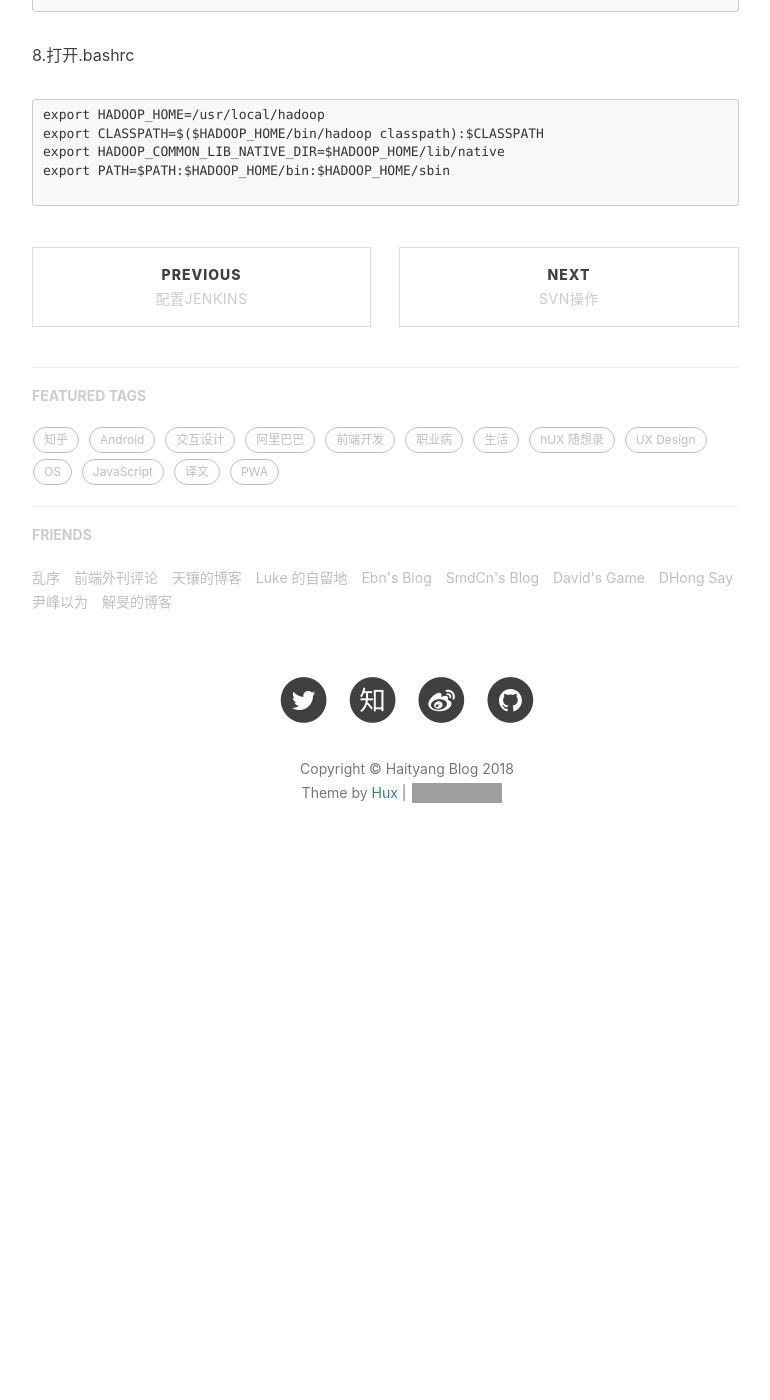
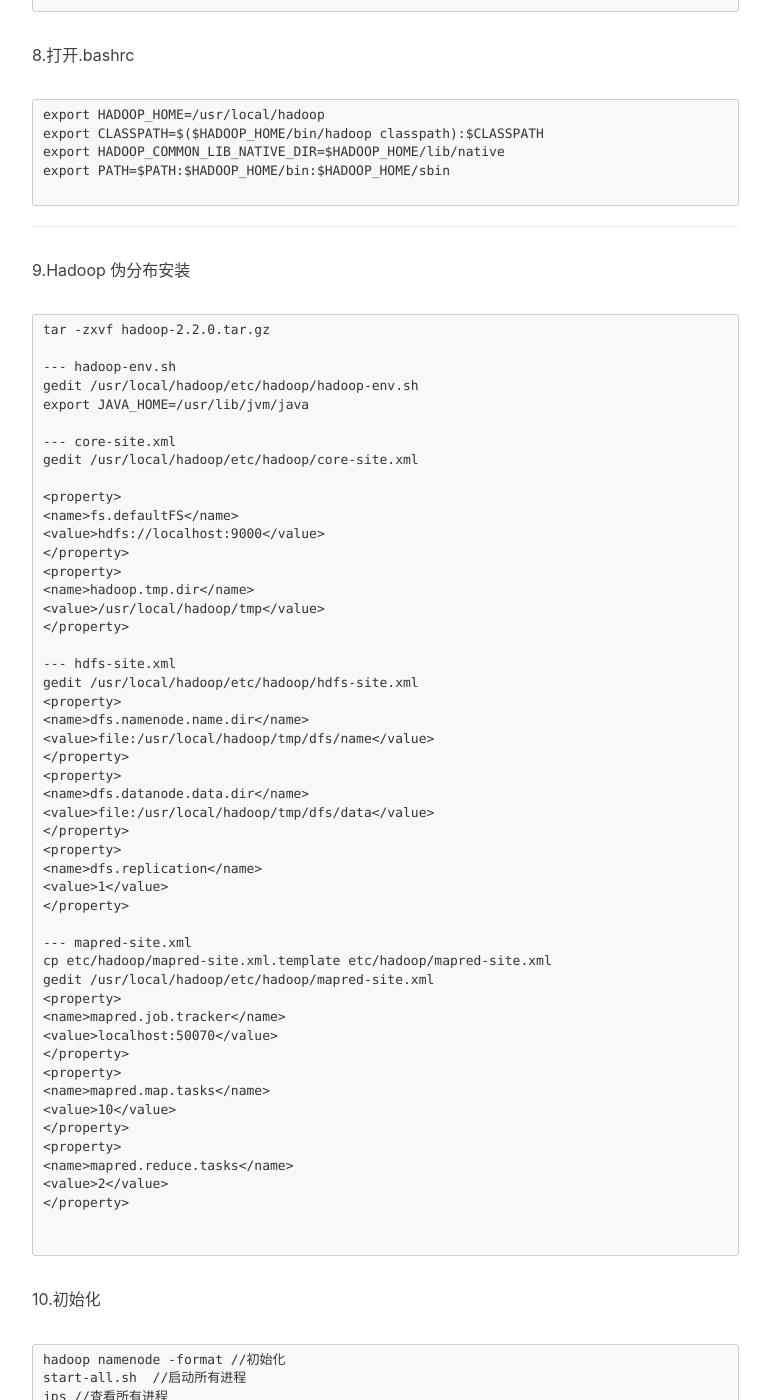
Before and after one commit to haityang/haityang.github.io, a Jekyll site: the page built from _posts/2018-10-21-配置hadoop.markdown, in a window 1280 px wide and 1400 px high, scrolled down 1613 px. Shown: the whole window, without its empty margins (233-1003 px from the left). Built offline with Jekyll 4.4.1, drawn with Linux system fonts in a browser that asks for light colours; nearby versions of some CDN libraries; our own code applies the rules of GitHub Pages for plain Markdown files; comment, search, counter and statistics services are not loaded; before the commit the page ends 2510 px from its top, so only the background shows below that; some of the changed text lies outside the part shown; grey boxes are pictures that could not be loaded.

Commit message:
增加日志

````diff
--- a/_posts/2018-10-21-配置hadoop.markdown
+++ b/_posts/2018-10-21-配置hadoop.markdown
@@ -71,3 +71,82 @@ export HADOOP_COMMON_LIB_NATIVE_DIR=$HADOOP_HOME/lib/native
 export PATH=$PATH:$HADOOP_HOME/bin:$HADOOP_HOME/sbin
 
 ```
+
+----
+
+9.Hadoop 伪分布安装
+
+
+```
+tar -zxvf hadoop-2.2.0.tar.gz
+
+--- hadoop-env.sh
+gedit /usr/local/hadoop/etc/hadoop/hadoop-env.sh
+export JAVA_HOME=/usr/lib/jvm/java
+
+--- core-site.xml
+gedit /usr/local/hadoop/etc/hadoop/core-site.xml
+
+<property>
+<name>fs.defaultFS</name>
+<value>hdfs://localhost:9000</value>
+</property>
+<property>
+<name>hadoop.tmp.dir</name>
+<value>/usr/local/hadoop/tmp</value>
+</property>
+
+--- hdfs-site.xml
+gedit /usr/local/hadoop/etc/hadoop/hdfs-site.xml
+<property>
+<name>dfs.namenode.name.dir</name>
+<value>file:/usr/local/hadoop/tmp/dfs/name</value>
+</property>
+<property>
+<name>dfs.datanode.data.dir</name>
+<value>file:/usr/local/hadoop/tmp/dfs/data</value>
+</property>
+<property>
+<name>dfs.replication</name>
+<value>1</value>
+</property>
+
+--- mapred-site.xml
+cp etc/hadoop/mapred-site.xml.template etc/hadoop/mapred-site.xml
+gedit /usr/local/hadoop/etc/hadoop/mapred-site.xml
+<property>
+<name>mapred.job.tracker</name>
+<value>localhost:50070</value>
+</property>
+<property>
+<name>mapred.map.tasks</name>
+<value>10</value>
+</property>
+<property>
+<name>mapred.reduce.tasks</name>
+<value>2</value>
+</property>
+
+
+```
+
+10.初始化
+
+```
+hadoop namenode -format //初始化
+start-all.sh  //启动所有进程
+jps //查看所有进程
+http://localhost:50070 //web界面
+stop-all.sh
+
+```
+
+
+11.操作HDFS目录,mapreduce计算
+
+```
+hadoop dfs -mkdir -p /user/hadoop
+hadoop dfs -put ./input/
+hadoop jar /usr/local/hadoop/share/hadoop/mapreduce/hadoop-mapreduce-examples-3.1.1.jar grep input output 'dfs[a-z.]+'
+hadoop fs -cat output/*
+```
````
